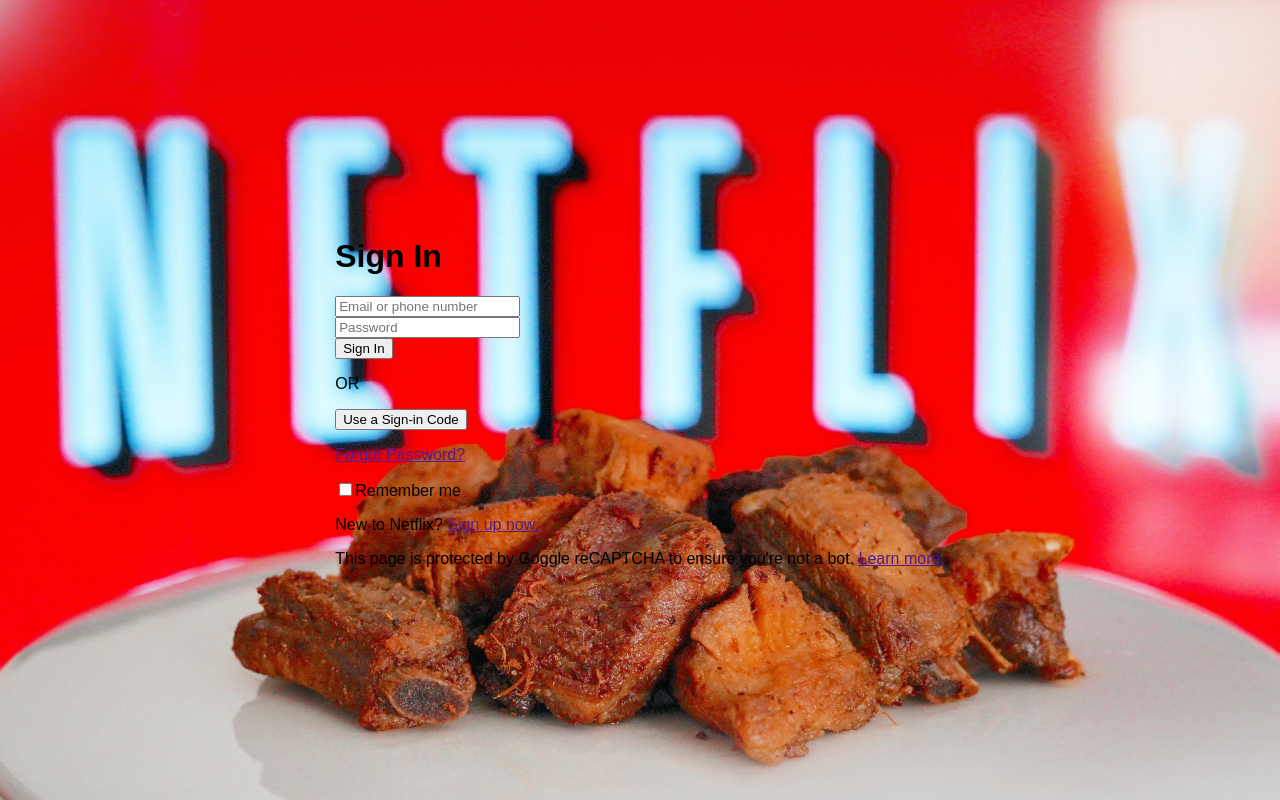
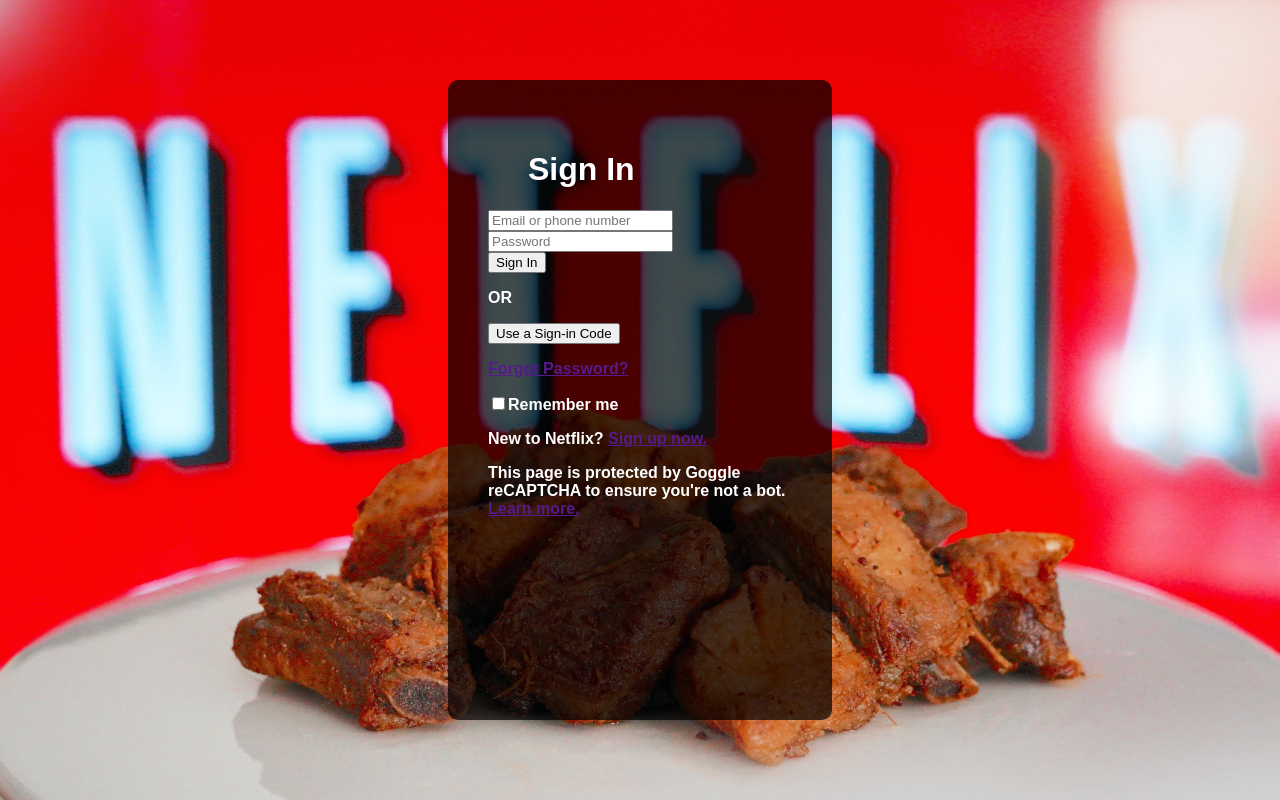
Before and after one commit to chad-cervantes/css-project-netflix-sign-in-form, a plain HTML site: page index.html in a window 1280 px wide. Drawn offline with Linux system fonts and the light colour scheme.

Commit message:
added background gradient color to the form

```diff
--- a/netflix-sign-in.css
+++ b/netflix-sign-in.css
@@ -26,3 +26,24 @@
 
   padding: 5rem;
 }
+
+.sign-in-title {
+  padding-left: 2.5rem;
+
+  font-size: 2rem;
+  font-weight: bold;
+}
+
+.sign-in {
+  padding: 50px 40px;
+
+  background-color: rgba(0,0,0,0.7);
+  color: white;
+
+  font-weight: bolder;
+
+  width: 30vw;
+  height: 80vh;
+
+  border-radius: 10px;
+}
```
